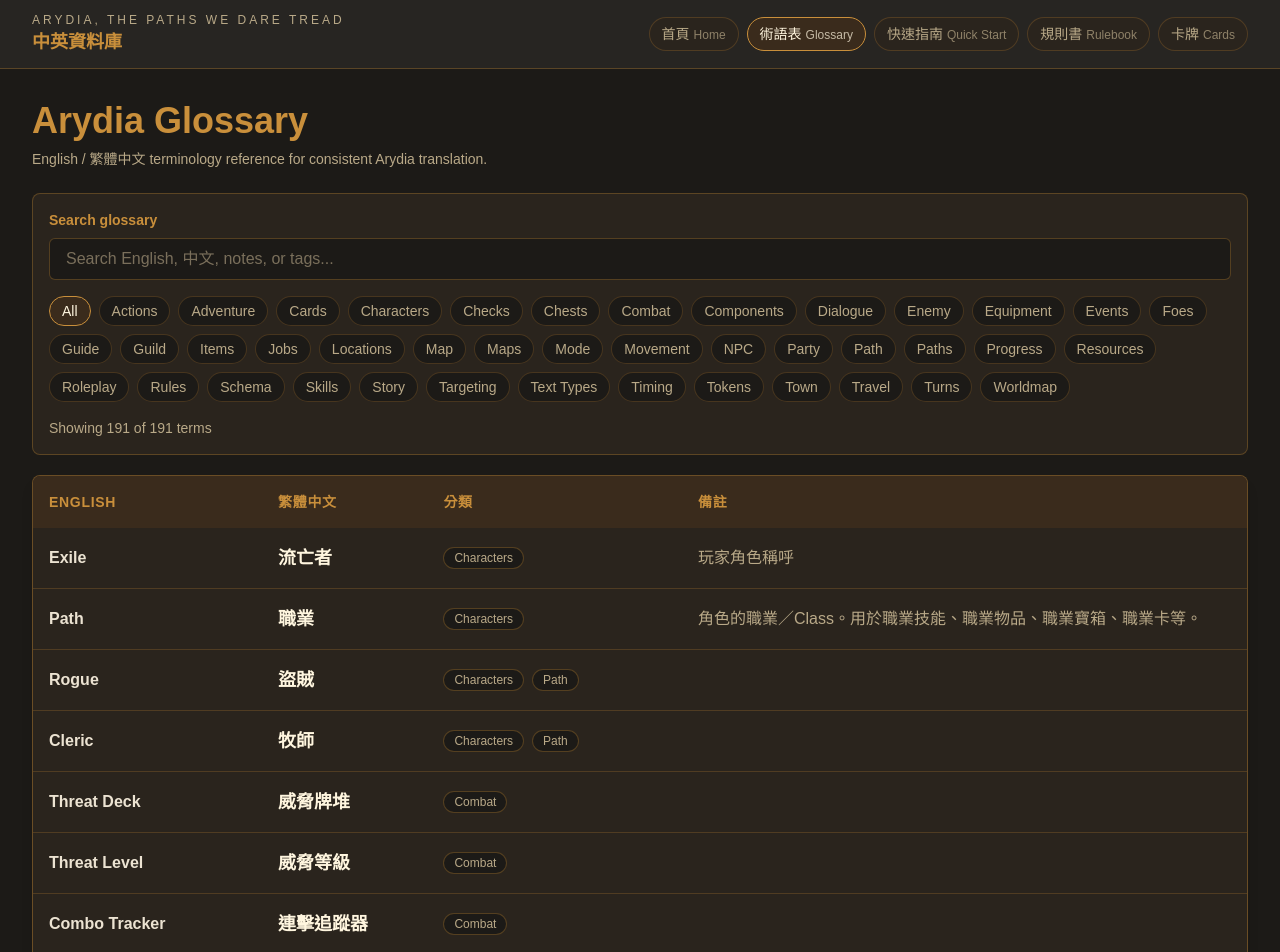
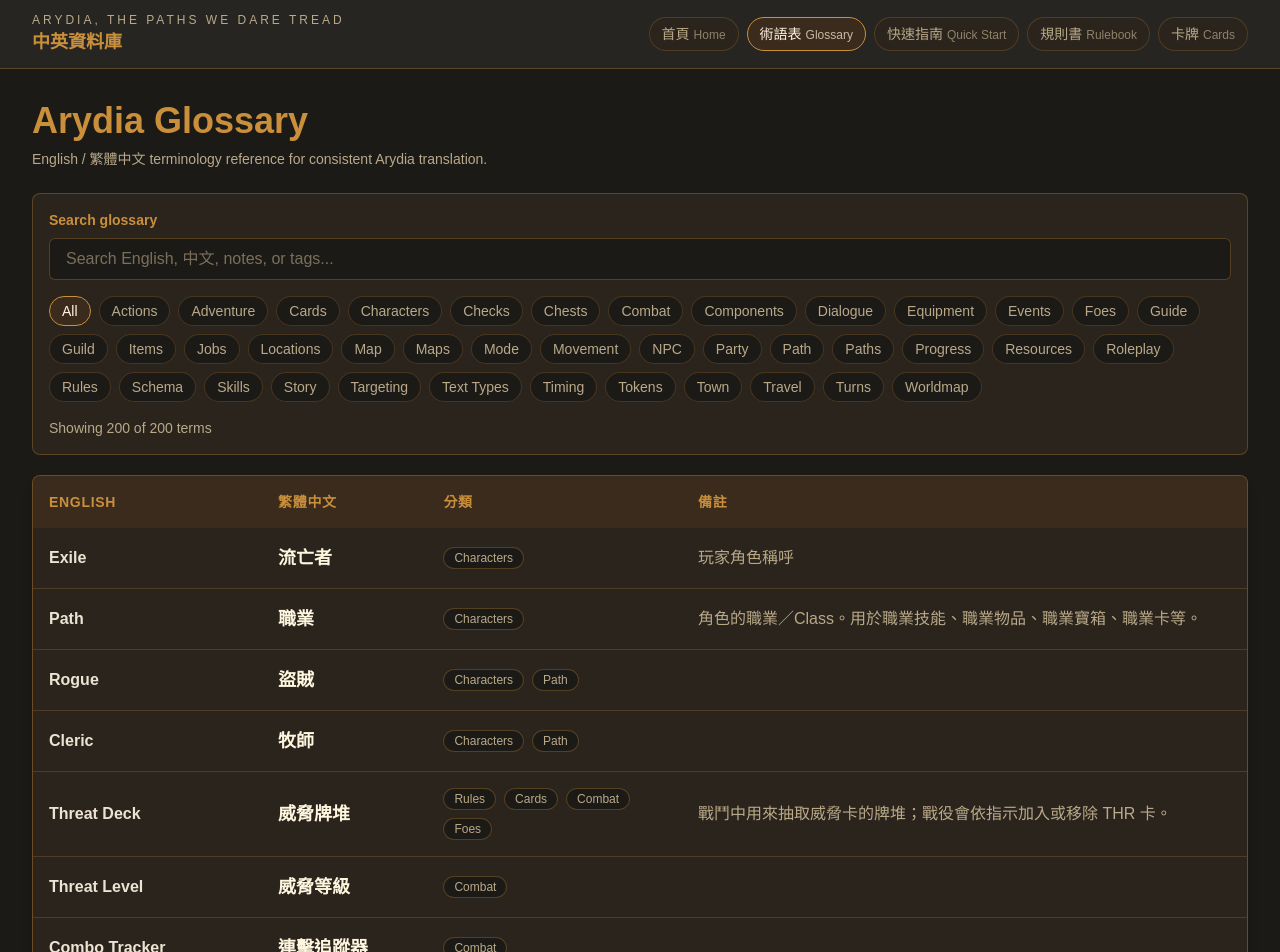
Before and after one commit to XeroxChan/arydia-translation-app, a Next.js app: page /glossary in a window 1280 px wide. Shown: the top 952 px of the page. Built offline with nearby package versions, Linux system fonts and the light colour scheme.

Commit message:
Add glossary terms

```diff
--- a/src/data/glossary.ts
+++ b/src/data/glossary.ts
@@ -48,12 +48,12 @@ export const glossaryData: GlossaryTerm[] = [
     description: "",
     tags: ["Characters", "Path"],
   },
-  {
+    {
     id: "threat-deck",
     en: "Threat Deck",
     zh: "威脅牌堆",
-    description: "",
-    tags: ["Combat"],
+    description: "戰鬥中用來抽取威脅卡的牌堆；戰役會依指示加入或移除 THR 卡。",
+    tags: ["Rules","Cards","Combat","Foes"],
   },
   {
     id: "threat-level",
@@ -69,26 +69,26 @@ export const glossaryData: GlossaryTerm[] = [
     description: "",
     tags: ["Combat"],
   },
-  {
+    {
     id: "foe",
     en: "Foe",
     zh: "敵人",
-    description: "",
-    tags: ["Combat", "Enemy"],
+    description: "Arydia 中的對手；每個敵人有 AI 卡、格線卡和對應模型。",
+    tags: ["Rules","Combat","Foes"],
   },
-  {
+    {
     id: "mob",
     en: "Mob",
     zh: "小怪",
-    description: "",
-    tags: ["Combat", "Enemy"],
+    description: "一個或多個相似敵人組成的敵人類型，它們共用同一張 AI 卡，並以群體方式啟動。",
+    tags: ["Rules","Combat","Foes"],
   },
-  {
+    {
     id: "boss",
     en: "Boss",
     zh: "頭目",
-    description: "",
-    tags: ["Combat", "Enemy"],
+    description: "代表單一個體的敵人類型，通常較難擊敗；只有 1 張格線卡，不使用彩色底座環。",
+    tags: ["Rules","Combat","Foes"],
   },
   {
     id: "npc-cards",
@@ -195,21 +195,7 @@ export const glossaryData: GlossaryTerm[] = [
     description: "與 NPC 對話系統",
     tags: ["Rules", "NPC", "Dialogue"],
   },
-    {
-    id: "threat-cards",
-    en: "Threat cards",
-    zh: "威脅卡",
-    description: "編號 THR-",
-    tags: ["Cards", "Combat"],
-  },
-  {
-    id: "foe-cards",
-    en: "Foe cards",
-    zh: "敵人卡",
-    description: "編號 FOE-",
-    tags: ["Cards", "Combat", "Enemy"],
-  },
-  {
+        {
     id: "key-cards",
     en: "Key cards",
     zh: "關鍵卡",
@@ -1357,4 +1343,81 @@ export const glossaryData: GlossaryTerm[] = [
     description: "佔據 2x1 或 2x2 底座的敵人；指定目標時選擇其佔據的一個方格處理。",
     tags: ["Rules","Combat","Foes","Targeting"],
   },
+  {
+    id: "threat-card",
+    en: "Threat Card",
+    zh: "威脅卡",
+    description: "編號 THR-。戰鬥中抽取並解決的卡，可能啟動敵人、增加威脅或解決特殊效果。",
+    tags: ["Rules","Cards","Combat","Foes"],
+  },
+  {
+    id: "threat-discard-pile",
+    en: "Threat Discard Pile",
+    zh: "威脅棄牌堆",
+    description: "放置已解決威脅卡的棄牌堆；當威脅牌堆為空時，會洗混它來重新組成威脅牌堆。",
+    tags: ["Rules","Cards","Combat","Foes"],
+  },
+  {
+    id: "foe-type-activation-card",
+    en: "Foe Type Activation Card",
+    zh: "敵人類型啟動卡",
+    description: "按指定敵人類型（小怪或頭目）啟動敵人的威脅卡；若沒有該類型敵人，則增加威脅。",
+    tags: ["Rules","Cards","Combat","Foes"],
+  },
+  {
+    id: "threat-increase-card",
+    en: "Threat Increase Card",
+    zh: "威脅增加卡",
+    description: "按卡上指定數值增加威脅的威脅卡。",
+    tags: ["Rules","Cards","Combat","Foes"],
+  },
+  {
+    id: "all-foes-card",
+    en: "All Foes Card",
+    zh: "所有敵人卡",
+    description: "啟動所有敵人的威脅卡；敵人依行動順位由低到高依次啟動。",
+    tags: ["Rules","Cards","Combat","Foes"],
+  },
+  {
+    id: "special-threat-card",
+    en: "Special Threat Card",
+    zh: "特殊威脅卡",
+    description: "具有獨特效果的威脅卡，經常會在解決後指示再次抽卡。",
+    tags: ["Rules","Cards","Combat","Foes"],
+  },
+  {
+    id: "base-ring",
+    en: "Base Ring",
+    zh: "底座環",
+    description: "裝在小怪模型底座上的彩色環，用來對應該敵人的格線卡與行動順位。",
+    tags: ["Rules","Combat","Foes","Components"],
+  },
+  {
+    id: "foe-card",
+    en: "Foe Card",
+    zh: "敵人卡",
+    description: "編號 FOE-。敵人卡沒有狀態；遇到敵人時，需抽出所有 ID 相符的卡。",
+    tags: ["Rules","Cards","Combat","Foes"],
+  },
+  {
+    id: "grid-card",
+    en: "Grid Card",
+    zh: "格線卡",
+    description: "敵人卡的一種，用來追蹤敵人的格線、行動順位與底座環對應。",
+    tags: ["Rules","Cards","Combat","Foes"],
+  },
+  {
+    id: "ai-card",
+    en: "AI Card",
+    zh: "AI 卡",
+    description: "敵人卡的一種，用來決定敵人回合時的行為。",
+    tags: ["Rules","Cards","Combat","Foes"],
+  },
+  {
+    id: "initiative",
+    en: "Initiative",
+    zh: "行動順位",
+    description: "用來判斷多個敵人啟動順序的數字；通常由最低數字先啟動。",
+    tags: ["Rules","Combat","Foes"],
+  },
 ];
```
